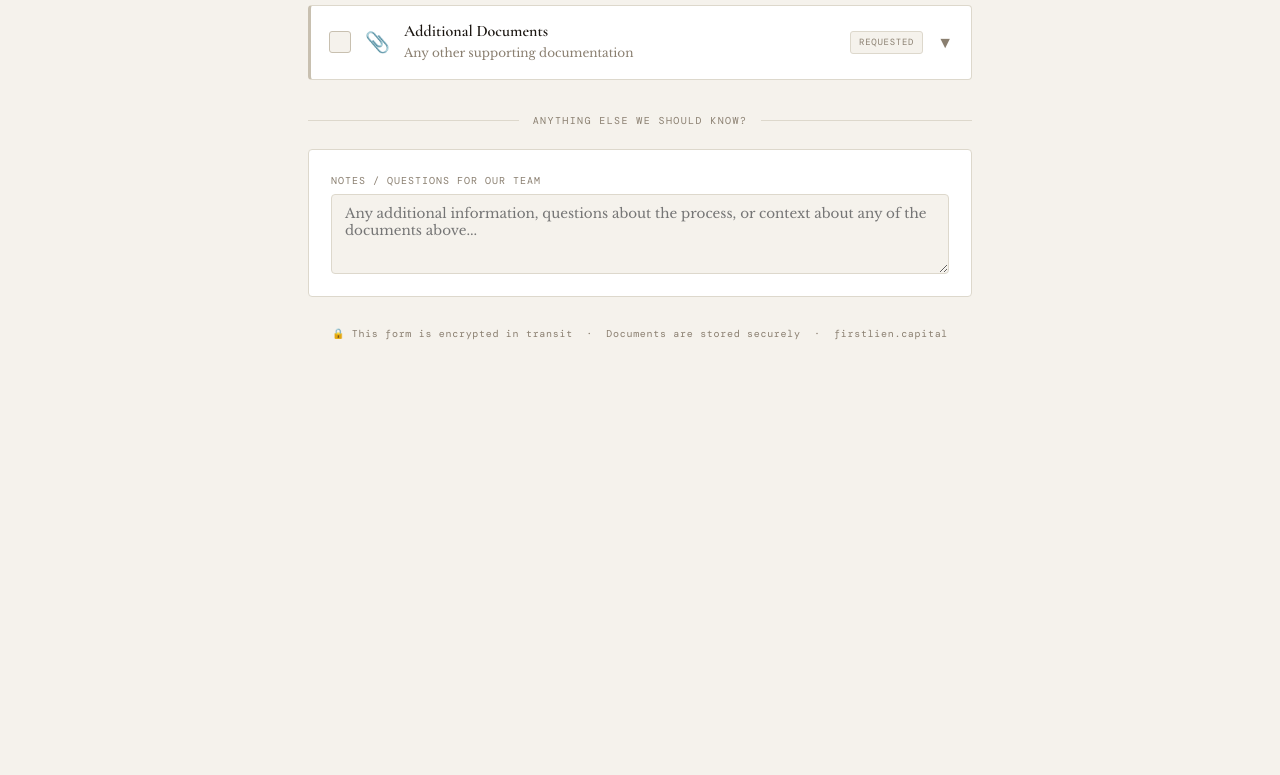
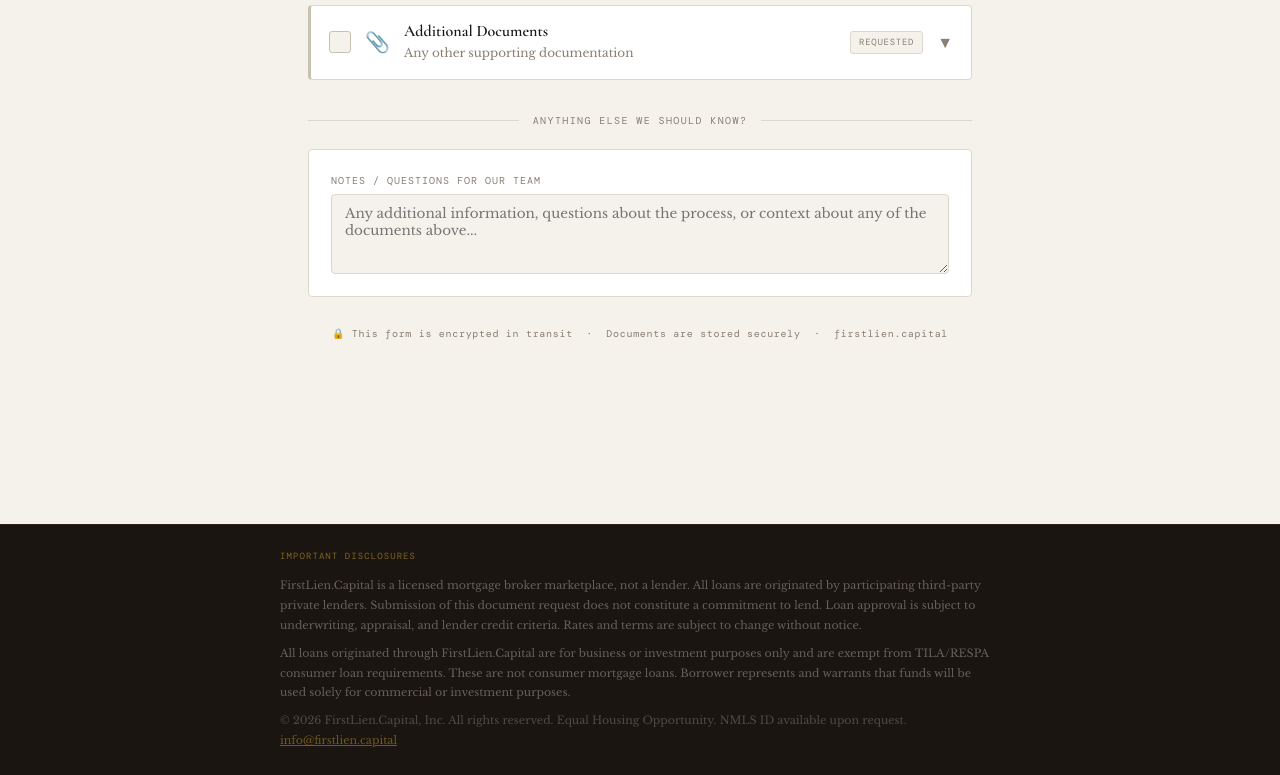
Before and after one commit to FirstLienCapital/firstlien-capital, a plain HTML site: page docorder.html in a window 1280 px wide. Shown: the part 3870-4645 px from the top of the page. Before the commit the page ends 4354 px from the top, so only its background shows below. Drawn offline with nearby package versions, Linux system fonts and the light colour scheme; a web font is replaced by a local one.

Commit message:
Update docorder.html

```diff
--- a/docorder.html
+++ b/docorder.html
@@ -662,7 +662,7 @@ const ALL_DOCS = [
     required: false,
     type:     'upload',
     accept:   '.pdf',
-    instructions: `Please obtain a <strong>Preliminary Title Report</strong> (sometimes called a Title Commitment) from a licensed title company and upload it here. Contact your escrow officer or we can refer you to Del Rio Title Company if needed.`,
+    instructions: `Please obtain a <strong>Preliminary Title Report</strong> (sometimes called a Title Commitment) from a licensed title company and upload it here. Contact your assigned escrow officer or closing agent for assistance.`,
   },
   {
     id:       'purchase',
@@ -883,9 +883,7 @@ function renderDocBody(doc) {
       ${doc.id === 'dl' ? `<a href="https://dmv.texas.gov" target="_blank" class="action-btn btn-ghost">
         🔗 Texas DMV (ID renewal)
       </a>` : ''}
-      ${doc.id === 'title' ? `<a href="mailto:aracely@delriotitle.com?subject=Title%20Commitment%20Request" class="action-btn btn-ghost">
-        📧 Contact Del Rio Title
-      </a>` : ''}
+
       ${doc.id === 'entitydocs' ? `<a href="https://www.sos.state.tx.us/corp/sosda/index.shtml" target="_blank" class="action-btn btn-ghost">
         🔗 TX Secretary of State
       </a>` : ''}
@@ -1253,5 +1251,23 @@ document.addEventListener('DOMContentLoaded', () => {
   showLinkGenerator();
 });
 </script>
+
+<!-- LEGAL DISCLOSURE FOOTER -->
+<div style="background:#1a1510;border-top:1px solid #2a2018;padding:24px 28px;margin-top:40px;">
+  <div style="max-width:720px;margin:0 auto;">
+    <div style="font-family:'DM Mono',monospace;font-size:9px;text-transform:uppercase;letter-spacing:0.12em;color:rgba(200,155,40,0.6);margin-bottom:12px;">Important Disclosures</div>
+    <p style="font-size:11px;color:rgba(240,235,224,0.35);line-height:1.8;margin-bottom:8px;">
+      FirstLien.Capital is a licensed mortgage broker marketplace, not a lender. All loans are originated by participating third-party private lenders. Submission of this document request does not constitute a commitment to lend. Loan approval is subject to underwriting, appraisal, and lender credit criteria. Rates and terms are subject to change without notice.
+    </p>
+    <p style="font-size:11px;color:rgba(240,235,224,0.35);line-height:1.8;margin-bottom:8px;">
+      All loans originated through FirstLien.Capital are for business or investment purposes only and are exempt from TILA/RESPA consumer loan requirements. These are not consumer mortgage loans. Borrower represents and warrants that funds will be used solely for commercial or investment purposes.
+    </p>
+    <p style="font-size:11px;color:rgba(240,235,224,0.25);line-height:1.8;">
+      © 2026 FirstLien.Capital, Inc. All rights reserved. Equal Housing Opportunity. NMLS ID available upon request.
+      <a href="mailto:info@firstlien.capital" style="color:rgba(200,155,40,0.5);">info@firstlien.capital</a>
+    </p>
+  </div>
+</div>
+
 </body>
 </html>
```
